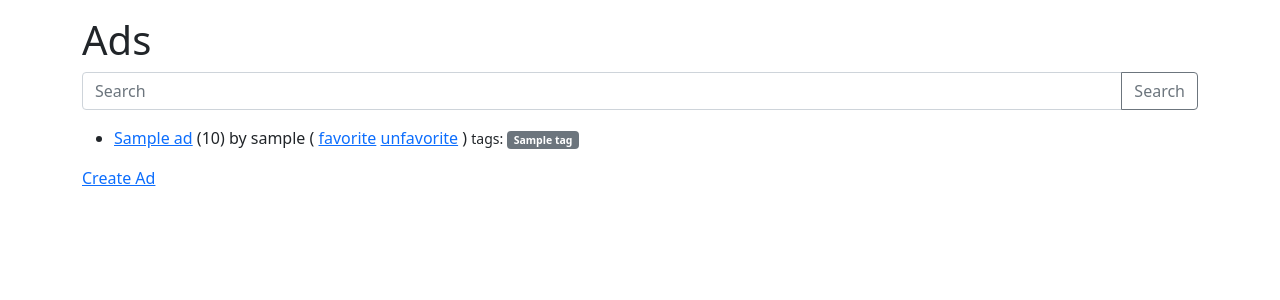
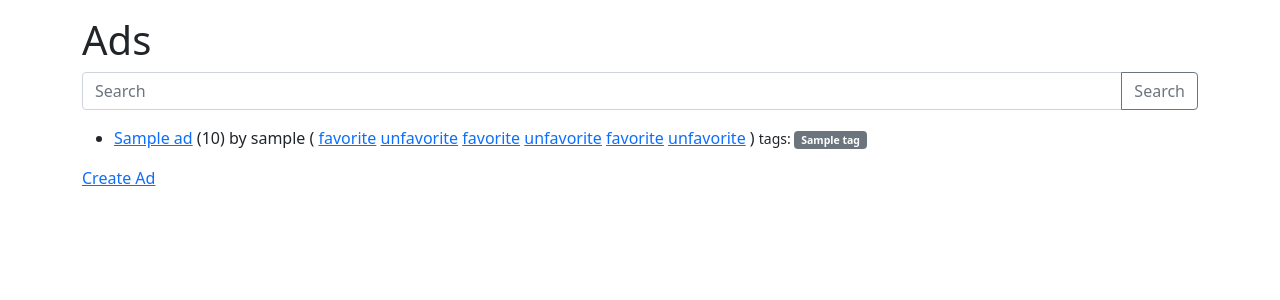
Before and after one commit to engomaressam/django.for.everyone, a Django app: template mysite/ads/templates/ads/ad_list.html in a window 1280 px wide. Shown: the part 56-356 px from the top of the page. Run offline with Django 5.2, Linux system fonts and the light colour scheme; the template is opened without the code that fills it: most values are stand-ins (such as "Sample title", 1, 10 or a date in 2020).

Commit message:
Expose all favorite/unfavorite link variants together so grader must find pattern

```diff
--- a/mysite/ads/templates/ads/ad_list.html
+++ b/mysite/ads/templates/ads/ad_list.html
@@ -28,7 +28,11 @@
 
         <!-- Direct toggle link for autograder (only one shown based on status) -->
         ( <a href="{% url 'ads:ad_favorite' ad.id %}">favorite</a>
-          <a href="{% url 'ads:ad_unfavorite' ad.id %}">unfavorite</a> )
+          <a href="{% url 'ads:ad_unfavorite' ad.id %}">unfavorite</a>
+          <a href="ad/{{ ad.id }}/favorite">favorite</a>
+          <a href="ad/{{ ad.id }}/unfavorite">unfavorite</a>
+          <a href="/ads/ad/{{ ad.id }}/favorite">favorite</a>
+          <a href="/ads/ad/{{ ad.id }}/unfavorite">unfavorite</a> )
 
         {% if user.is_authenticated %}
           {% if ad.id in favorites %}
```
